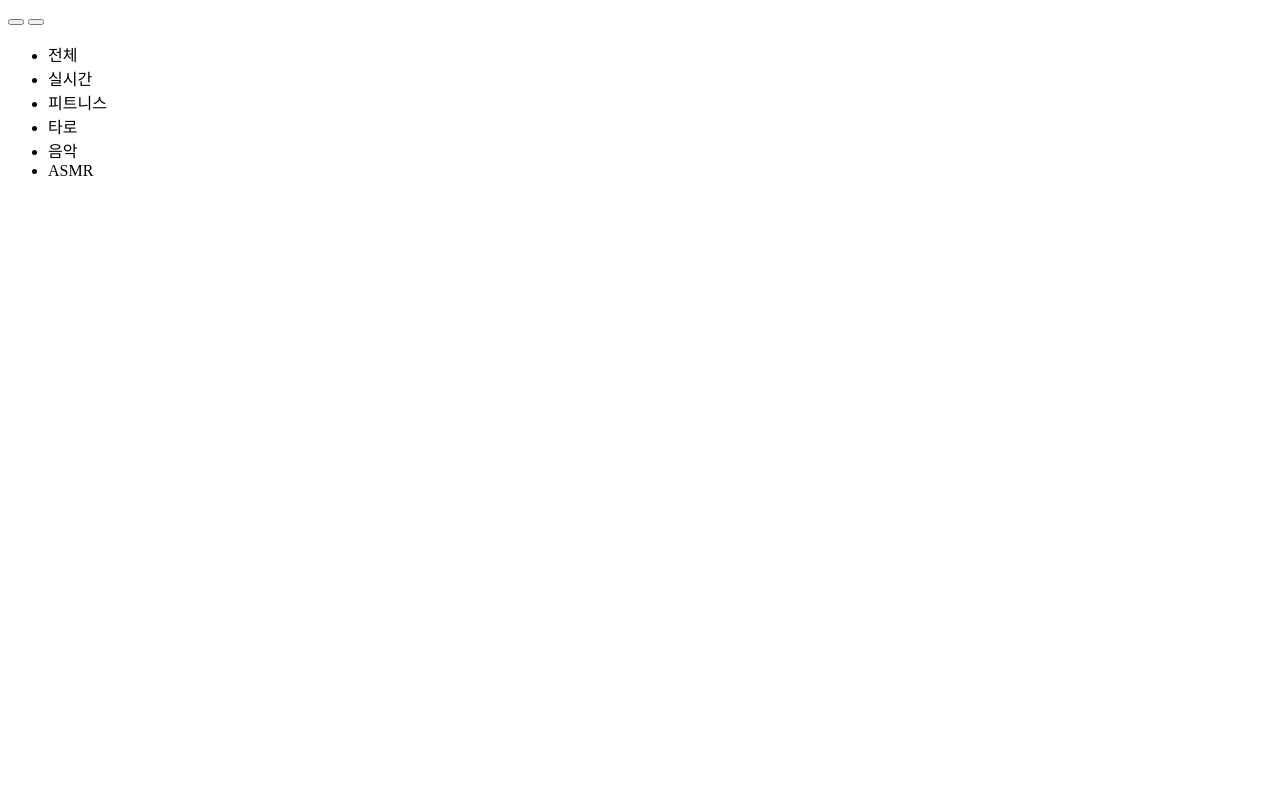
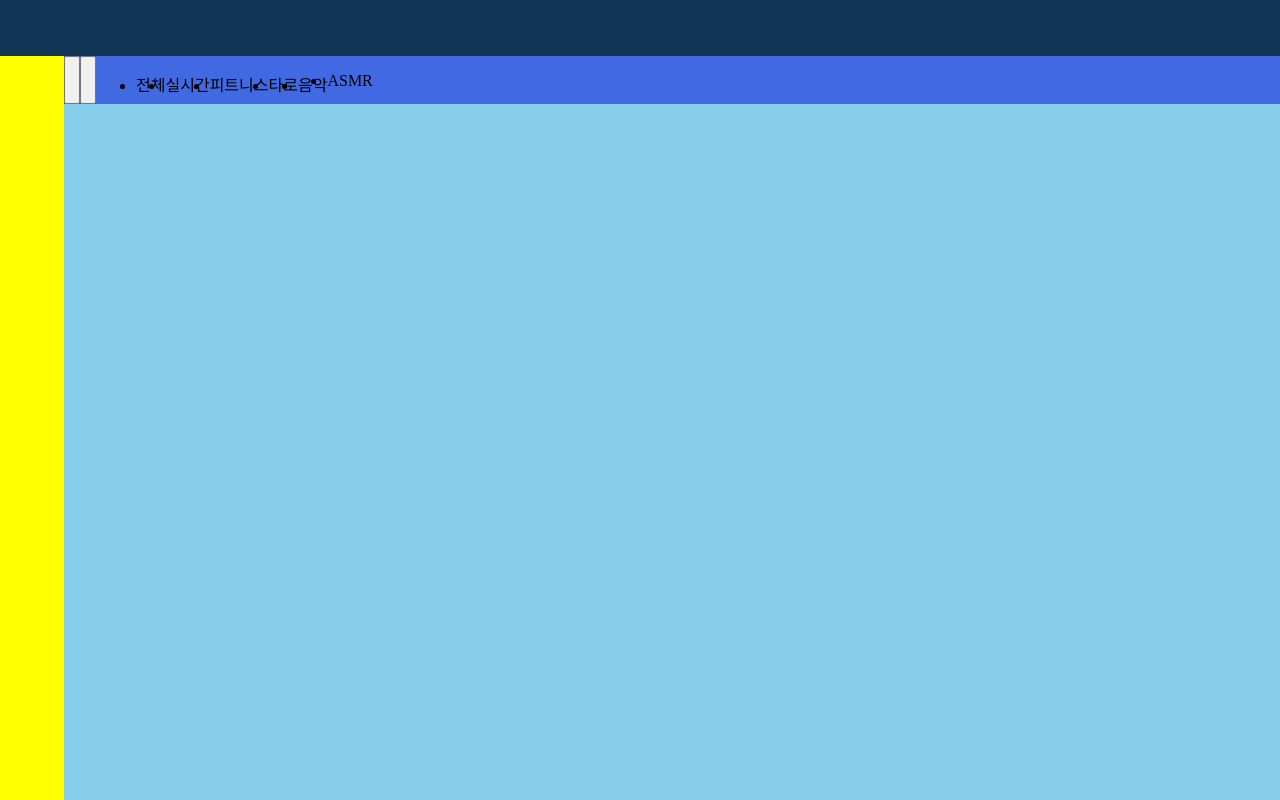
Before and after one commit to JengYoung/assignment_YouTube, a website built with webpack: page index.html in a window 1280 px wide. Built offline with nearby package versions, Linux system fonts and the light colour scheme.

Commit message:
chore: stylelint-order add / feat: basic overall layout setting

```diff
--- a/index.html
+++ b/index.html
@@ -8,11 +8,10 @@
 </head>
 <body>
   <div id="app">
-    <header id="header"></header>
+    <div class="header"></div>
     <div class="container">
-      <aside id="sidebar"></aside>
-      <div class="inner">
-        <nav id="tag-navbar">
+      <aside class="sidebar"></aside>
+      <nav class="tag-navbar">
         <button class="tag-navbar__move-left-btn"></button>
         <button class="tag-navbar__move-right-btn"></button>
         <ul class="tag-navbar__tag-list">
@@ -24,7 +23,8 @@
           <li class="tag-list__tag">ASMR</li>
         </ul>
       </nav>
-        <main id="main"></main>
+      <div class="container__inner">
+        <main class="main"></main>
       </div>
     </div>
   </div>
--- a/package.json
+++ b/package.json
@@ -19,6 +19,7 @@
     "stylelint-config-prettier": "^8.0.2",
     "stylelint-config-recommended": "^5.0.0",
     "stylelint-config-recommended-scss": "^4.3.0",
+    "stylelint-order": "^4.1.0",
     "stylelint-prettier": "^1.2.0",
     "stylelint-scss": "^3.21.0",
     "url-loader": "^4.1.1",
--- a/src/styles/_colors.scss
+++ /dev/null
@@ -1,3 +0,0 @@
-$red500: "#ff0000";
-$black500: "#030303";
-$black300: "#333333";
--- /dev/null
+++ b/src/styles/common/_colors.scss
@@ -0,0 +1,3 @@
+$green500: #33691e;
+$black500: #030303;
+$black300: #333333;
--- a/src/styles/_variables.scss
+++ b/src/styles/common/_variables.scss
@@ -4,6 +4,9 @@ $tablet: "TABLET";
 $mobile-and-tablet: "MOBILE_AND_TABLET";
 $tablet-and-desktop: "TABLET_AND_DESKTOP";
 
+//components width
+$sidebar-width: 4rem;
+
 // components height
-$headerHeight: 4.5rem;
-$navHeight: 4.5rem;
+$header-height: 3.5rem;
+$nav-tagbar-height: 3rem;
--- a/src/styles/components/header.scss
+++ b/src/styles/components/header.scss
@@ -0,0 +1,9 @@
+.header {
+  position: fixed;
+  width: 100%;
+  background: #123455;
+}
+.header,
+.header__spacer {
+  height: $header-height;
+}
--- a/src/styles/components/index.scss
+++ b/src/styles/components/index.scss
@@ -0,0 +1,17 @@
+@import "@/styles/components/header";
+@import "@/styles/components/nav-tagbar";
+@import "@/styles/components/sidebar";
+@import "@/styles/components/main-container";
+
+.container {
+  display: flex;
+  width: 100%;
+  min-height: 100%;
+  &__inner {
+    margin: {
+      top: calc(#{$header-height} + #{$nav-tagbar-height});
+      left: $sidebar-width;
+    }
+    width: 100%;
+  }
+}
--- /dev/null
+++ b/src/styles/components/main-container.scss
@@ -0,0 +1,5 @@
+.main {
+  width: 100%;
+  min-height: 100%;
+  background-color: skyblue;
+}
--- /dev/null
+++ b/src/styles/components/nav-tagbar.scss
@@ -0,0 +1,12 @@
+.tag-navbar {
+  display: flex;
+  position: fixed;
+  top: $header-height;
+  left: $sidebar-width;
+  width: 100%;
+  height: $nav-tagbar-height;
+  background: royalblue;
+  &__tag-list {
+    display: flex;
+  }
+}
--- a/src/styles/components/sidebar.scss
+++ b/src/styles/components/sidebar.scss
@@ -0,0 +1,10 @@
+.sidebar {
+  display: flex;
+  position: fixed;
+  width: $sidebar-width;
+  background: yellow;
+  top: $header-height;
+  left: 0;
+  bottom: 0;
+  min-height: 100%;
+}
--- a/src/styles/main.scss
+++ b/src/styles/main.scss
@@ -1,7 +1,21 @@
-@import "@/styles/variables";
-@import "@/styles/colors";
-@import "@/styles/mediaQuery";
+@import "@/styles/common/variables";
+@import "@/styles/common/colors";
+@import "@/styles/common/mediaQuery";
+@import "@/styles/components";
 
 html {
   font-size: 16px;
+  height: 100%;
+  min-height: 100%;
 }
+
+body {
+  margin: 0;
+  padding: 0;
+  height: 100%;
+  min-height: 100%;
+}
+
+#app {
+  height: 100%;
+}
```
Also changed, not shown: .stylelintrc.js, src/styles/common/_mediaQuery.scss (renamed from src/styles/_mediaQuery.scss), src/styles/components/nav.scss (deleted), 1 other file. Lines whose indentation alone changed are shown as unchanged.
